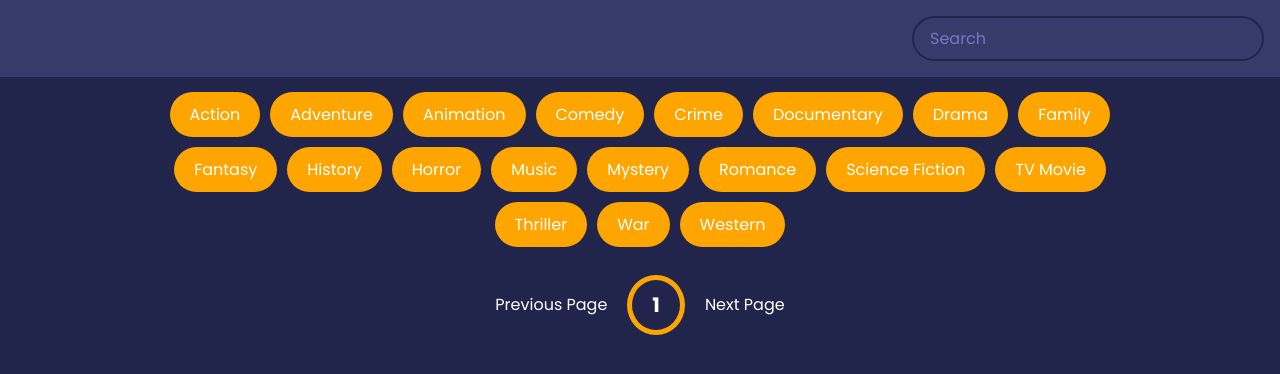
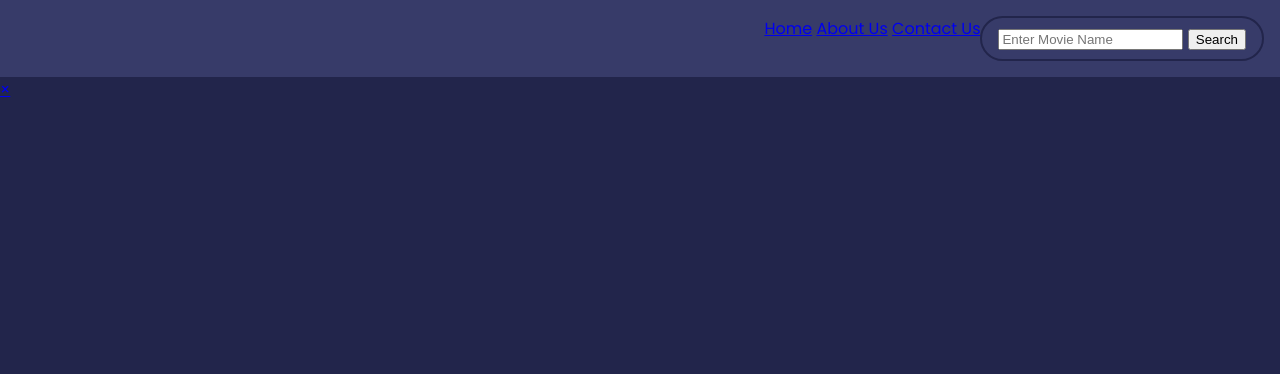
Before and after one commit to ujjwalpaul005/MovieDetails, a plain HTML site: page index.html in a window 1280 px wide. Drawn offline with Linux system fonts and the light colour scheme; no server answers.

Commit message:
Update index.html

```diff
--- a/index.html
+++ b/index.html
@@ -3,34 +3,53 @@
 <head>
     <meta charset="UTF-8">
     <meta name="viewport" content="width=device-width, initial-scale=1.0">
+    <title>Movies World</title>
+
     <link rel="stylesheet" href="style.css">
-    <title>Movie App</title>
 </head>
 <body>
+    <header>
+        <div class="nav">
+            <a href="#">Home</a>
+            <a href="#">About Us</a>
+            <a href="#">Contact Us</a>
+        </div>
 
-    <!-- Creating Search Option -->
-    <header>
-        <form  id="form">
-            <input type="text" placeholder="Search" id="search" class="search">
-        </form>
+        <div class="search">
+            <form action="#">
+                <input type="text" name="searching" id="search" placeholder="Enter Movie Name">
+                <button type="submit" onclick="searchMovie()">Search</button>
+            </form>
+        </div>
+
     </header>
 
-    <!-- Creating Place for Genres-->
-    <div id="tags"></div>
+    <!-- The overlay -->
+    <div id="myNav" class="overlay">
 
+        <!-- Button to close the overlay navigation -->
+        <a href="javascript:void(0)" class="closebtn" onclick="closeNav()">&times;</a>
 
-
-    <!-- Creating Main Section where we want to display MovieList -->
-    <main id="main"></main>
-
-    <!---->
-    <div class="pagination">
-        <div class="page" id="prev">Previous Page</div>
-        <div class="current" id="current">1</div>
-        <div class="page" id="next">Next Page</div>
+        <!-- Overlay content -->
+        <div class="overlay-content"></div>
 
     </div>
 
-    <script src="script.js"></script>
+    <!-- Use any element to open/show the overlay navigation menu -->
+    <span onclick="openNav()"></span>
+
+    <main id="main">
+        <!-- <div class="card">
+            <img src="" alt="">
+            <div class="movie-info">
+                <h3>${title}</h3>
+                <span class="${getColor(vote_average)}">${vote_average}</span>
+            </div>
+            <div class="pop">
+                <button class="details" id="${id}">Details</button>
+            </div>
+        </div> -->
+    </main>
 </body>
+<script src="script.js"></script>
 </html>
```
